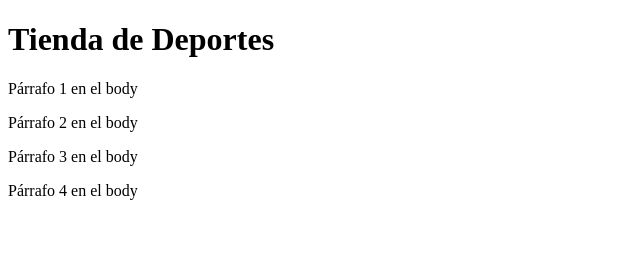
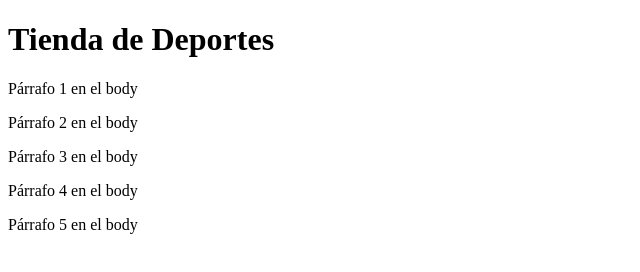
Before and after one commit to WdavidT04/Tienda_Deportiva, a plain HTML site: page index.html in a window 1280 px wide. Shown: the whole page, without its empty margins (0-640 px from the left). Drawn offline with Linux system fonts and the light colour scheme.

Commit message:
Añadir parrafo5 en index

```diff
--- a/index.html
+++ b/index.html
@@ -12,6 +12,7 @@
     <p>Párrafo 2 en el body</p>
     <p>Párrafo 3 en el body</p>
     <p>Párrafo 4 en el body</p>
+    <p>Párrafo 5 en el body</p>
 
 </body>
 </html>
```
